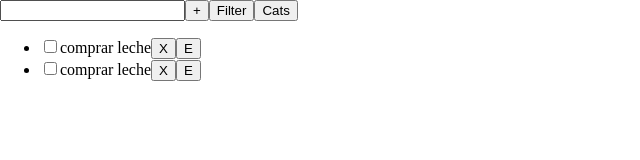
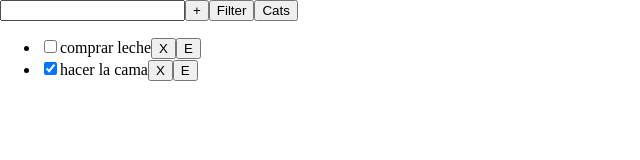
Before and after one commit to maribelalarcon/todoapp, a React (Create React App) app: page / in a window 1280 px wide. Shown: the top 160 px of the page, without its empty margins (0-640 px from the left). Built offline with nearby package versions, Linux system fonts and the light colour scheme.

Commit message:
Renderizar todos con datos del estado

```diff
--- a/src/components/App.js
+++ b/src/components/App.js
@@ -21,10 +21,10 @@ function App() {
       <button>Filter</button>
       <button>Cats</button>
       <ul>
-        {todos.map((todo) => (
-          <li>
-            <input type="checkbox" />
-            comprar leche
+        {todos.map(({ id, text, checked }) => (
+          <li key={id}>
+            <input type="checkbox" checked={checked} />
+            {text}
             <button>X</button>
             <button>E</button>
           </li>
```
